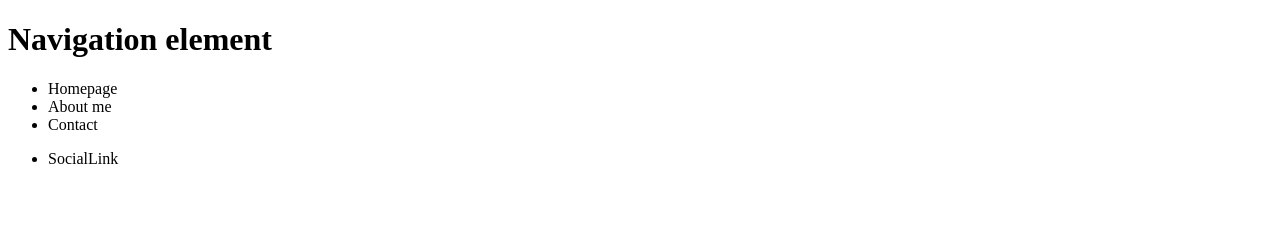
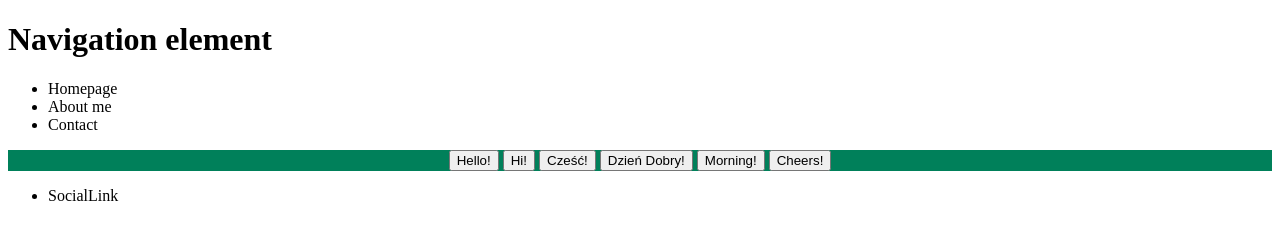
Before and after one commit to ProjectKodilla/zadanie_9_5, a website: page index.html in a window 1280 px wide. Drawn offline with Linux system fonts and the light colour scheme.

Commit message:
finished

```diff
--- a/index.html
+++ b/index.html
@@ -16,6 +16,14 @@
         <li>Contact</li>
         </ul>
     </div>
+    <div style="background-color: rgb(0, 128, 90); text-align: center;">
+        <button class="button" id="1">Hello!</button>
+        <button class="button" id="2">Hi!</button>
+        <button class="button" id="3">Cześć!</button>
+        <button class="button" id="4">Dzień Dobry!</button>
+        <button class="button" id="5">Morning!</button>
+        <button class="button" id="6">Cheers!</button>
+    </div>
     <div id="footer">
         <ul>
         <li class="menuItem">SocialLink</li>
--- a/script.js
+++ b/script.js
@@ -1,5 +1,5 @@
-alert("Connected");
-window.onload = function() {
-    console.log('The page is fully loaded.');
-    // the rest of the script
-  }
+var button = document.getElementsByClassName("button");
+    for(var i=0; i < button.length; i++)
+        {
+    alert(button[i].innerText);
+        }
```
